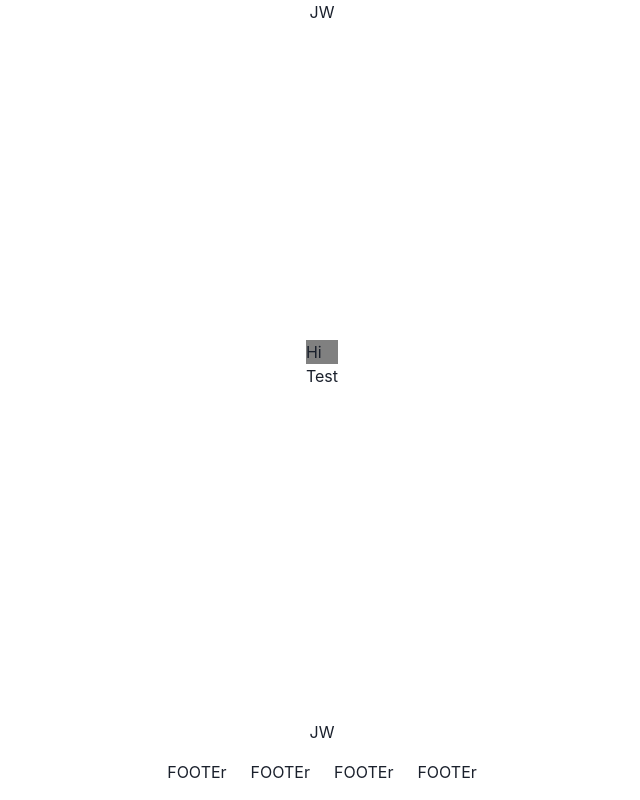
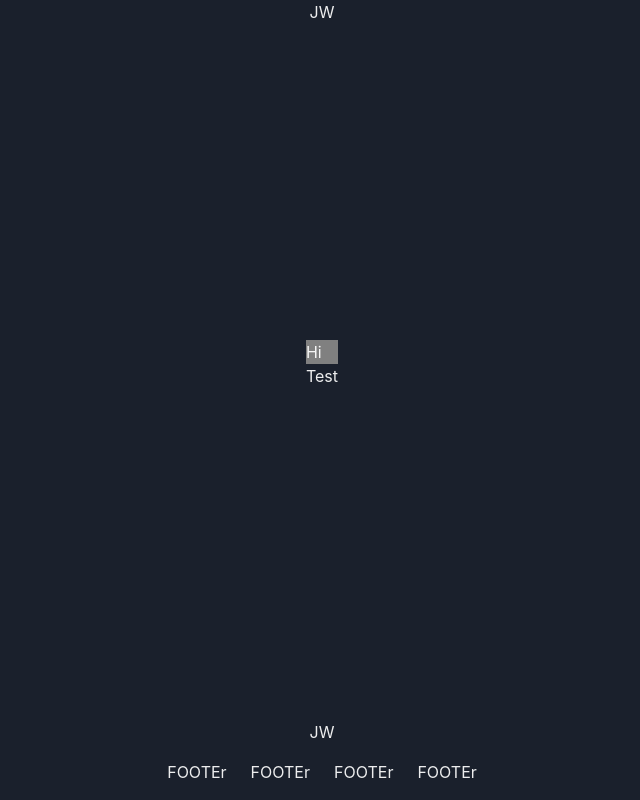
Before and after one commit to jonwang2000/personal-site-nextjs, a Next.js app: page / in a window 1280 px wide. Shown: the whole page, without its empty margins (318-958 px from the left). Built offline with nearby package versions, Linux system fonts and the light colour scheme.

Commit message:
Default to dark mode

```diff
--- a/src/pages/_app.tsx
+++ b/src/pages/_app.tsx
@@ -1,9 +1,11 @@
 import type { AppProps } from "next/app";
 import { ChakraProvider } from "@chakra-ui/react";
 
+import theme from "util/theme";
+
 function MyApp({ Component, pageProps }: AppProps) {
     return (
-        <ChakraProvider>
+        <ChakraProvider theme={theme}>
             <Component {...pageProps} />
         </ChakraProvider>
     );
--- /dev/null
+++ b/src/pages/_document.tsx
@@ -0,0 +1,36 @@
+// eslint-disable-next-line @next/next/no-document-import-in-page
+import Document, {
+    DocumentContext,
+    Html,
+    Head,
+    Main,
+    NextScript,
+} from "next/document";
+import { ColorModeScript } from "@chakra-ui/react";
+
+import theme from "util/theme";
+
+class MyDocument extends Document {
+    static async getInitialProps(ctx: DocumentContext) {
+        const initialProps = await Document.getInitialProps(ctx);
+
+        return initialProps;
+    }
+
+    render() {
+        return (
+            <Html lang="en">
+                <Head />
+                <body>
+                    <ColorModeScript
+                        initialColorMode={theme.config.initialColorMode}
+                    />
+                    <Main />
+                    <NextScript />
+                </body>
+            </Html>
+        );
+    }
+}
+
+export default MyDocument;
--- /dev/null
+++ b/src/util/theme.ts
@@ -0,0 +1,9 @@
+import { extendTheme, ThemeConfig } from "@chakra-ui/react";
+
+const config: ThemeConfig = {
+    initialColorMode: "dark",
+    useSystemColorMode: false,
+};
+const theme = extendTheme({ config });
+
+export default theme;
```
